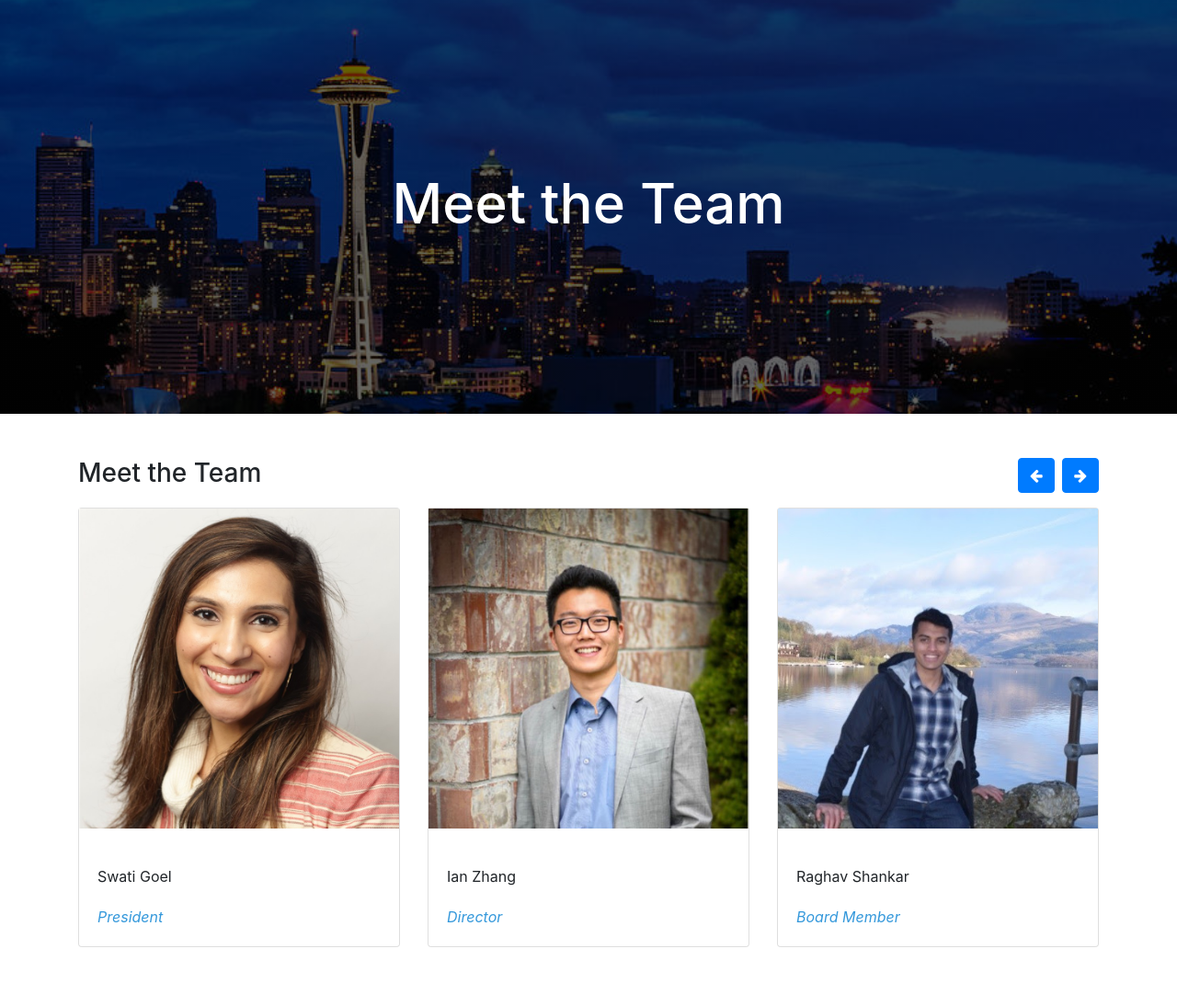
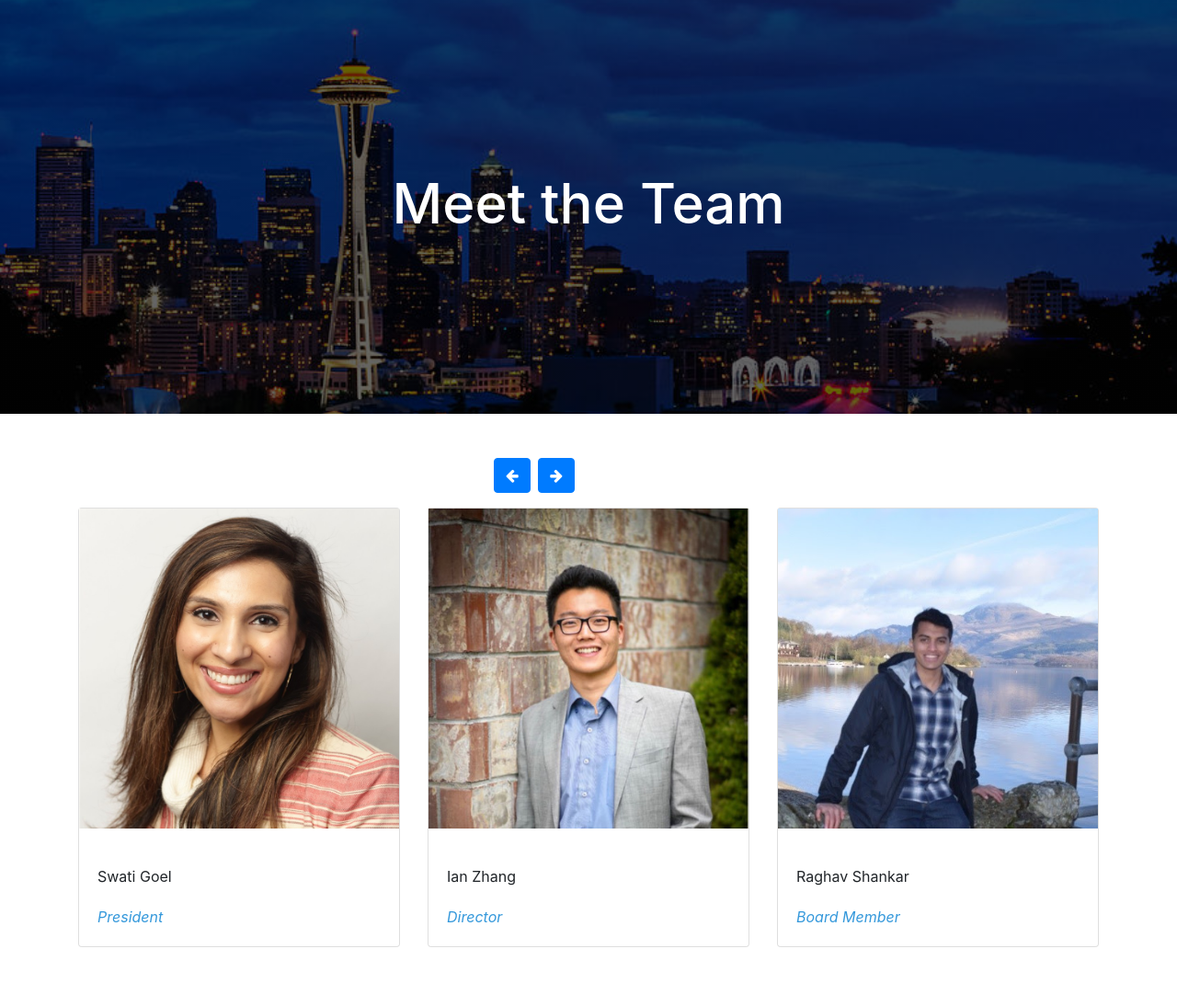
Before and after one commit to The-Informed-Voter-Project/website.github.io, a Jekyll site: the page built from team/index.html, in a window 1280 px wide. Shown: the whole page at 92% size. Built offline with Jekyll 4.4.1, drawn with Linux system fonts in a browser that asks for light colours.

Commit message:
Update index.html

```diff
--- a/team/index.html
+++ b/team/index.html
@@ -21,9 +21,6 @@
  <section class="pt-5 pb-5">
   <div class="container">
     <div class="row">
-        <div class="col-6">
-            <h3 class="mb-3">Meet the Team</h3>
-        </div>
         <div class="col-6 text-right">
             <a class="btn btn-primary mb-3 mr-1" href="#carouselExampleIndicators2" role="button" data-slide="prev">
                 <i class="fa fa-arrow-left"></i>
```
